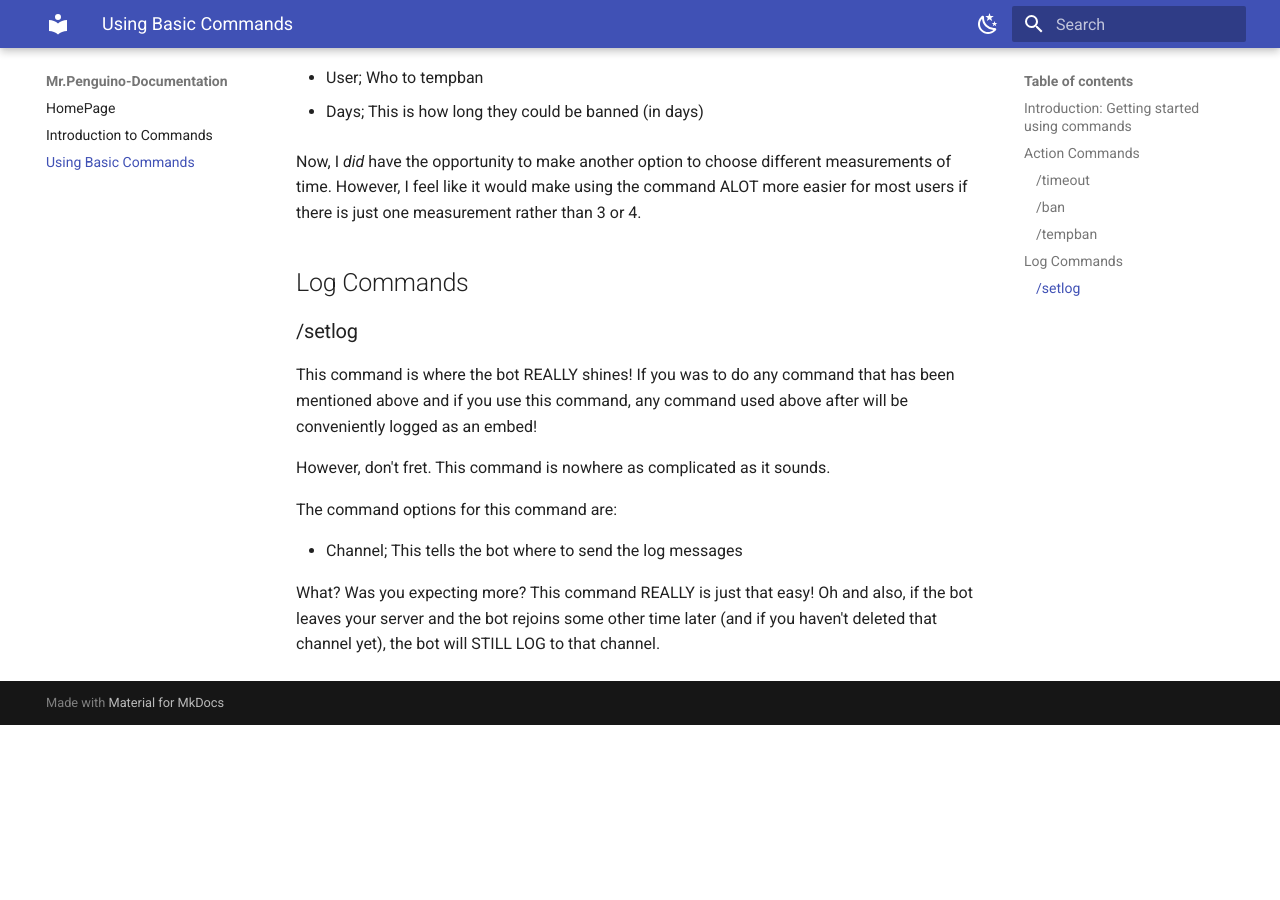
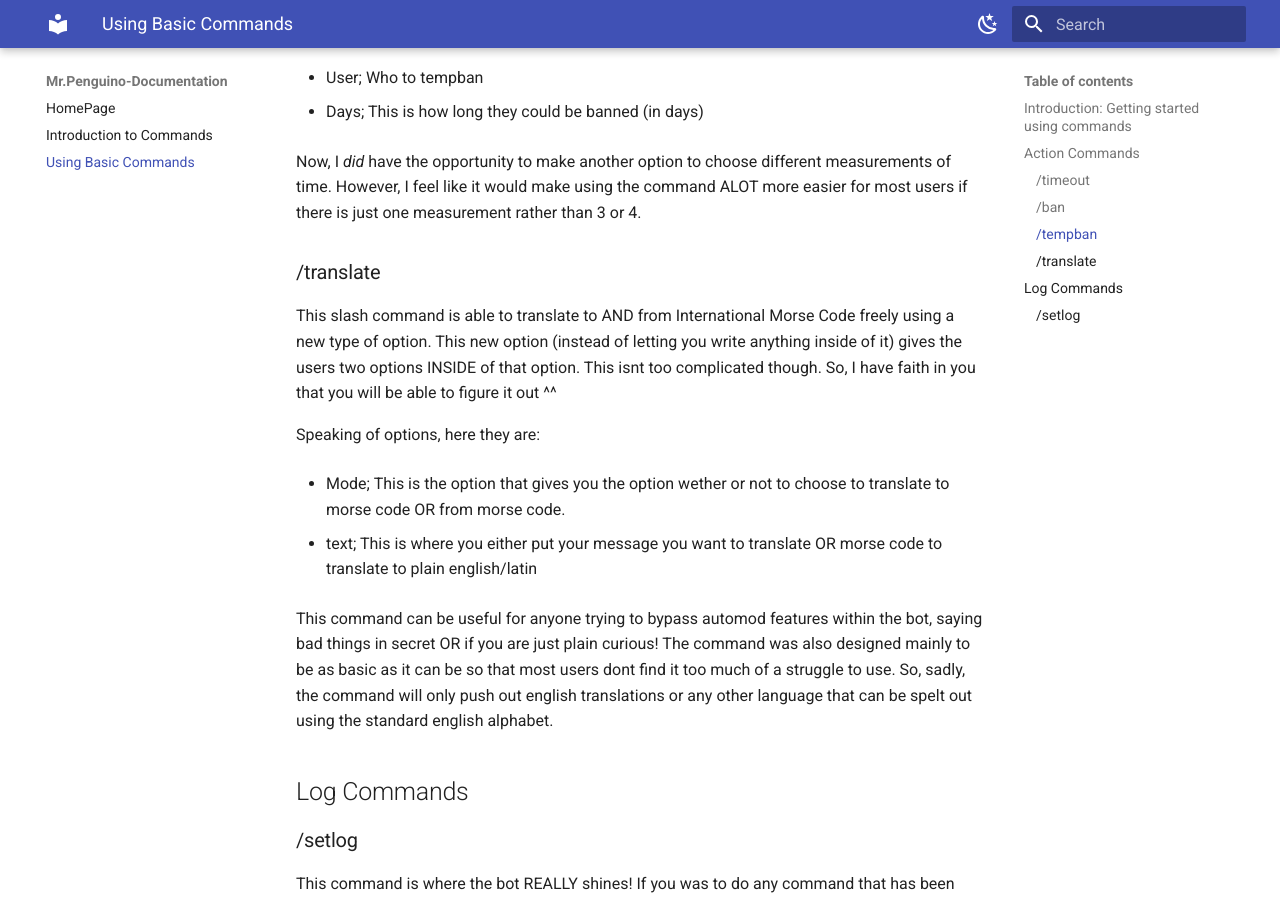
Before and after one commit to BritishPersonNO193729381/Mr.Penguino-Documentation.Web-Code, an MkDocs documentation site: the page built from docs/TheBasics.md, in a window 1280 px wide and 900 px high, scrolled down 1458 px. Built offline with MkDocs 1.6.1 and Material for MkDocs 9.7.7, drawn with Linux system fonts in a browser that asks for light colours; before the commit the page ends 2183 px from its top, so only the background shows below that.

Commit message:
This is an update to add the morse code documentation :']

```diff
--- a/docs/TheBasics.md
+++ b/docs/TheBasics.md
@@ -48,6 +48,18 @@ The options for this command are:
 
 Now, I _did_ have the opportunity to make another option to choose different measurements of time. However, I feel like it would make using the command ALOT more easier for most users if there is just one measurement rather than 3 or 4.
 
+### /translate
+
+This slash command is able to translate to AND from International Morse Code freely using a new type of option. This new option (instead of letting you write anything inside of it) gives the users two options INSIDE of that option. This isnt too complicated though. So, I have faith in you that you will be able to figure it out ^^
+
+Speaking of options, here they are:
+
+- Mode; This is the option that gives you the option wether or not to choose to translate to morse code OR from morse code.
+
+- text; This is where you either put your message you want to translate OR morse code to translate to plain english/latin
+
+This command can be useful for anyone trying to bypass automod features within the bot, saying bad things in secret OR if you are just plain curious! The command was also designed mainly to be as basic as it can be so that most users dont find it too much of a struggle to use. So, sadly, the command will only push out english translations or any other language that can be spelt out using the standard english alphabet.
+
 ## Log Commands
 
 ### /setlog
```
